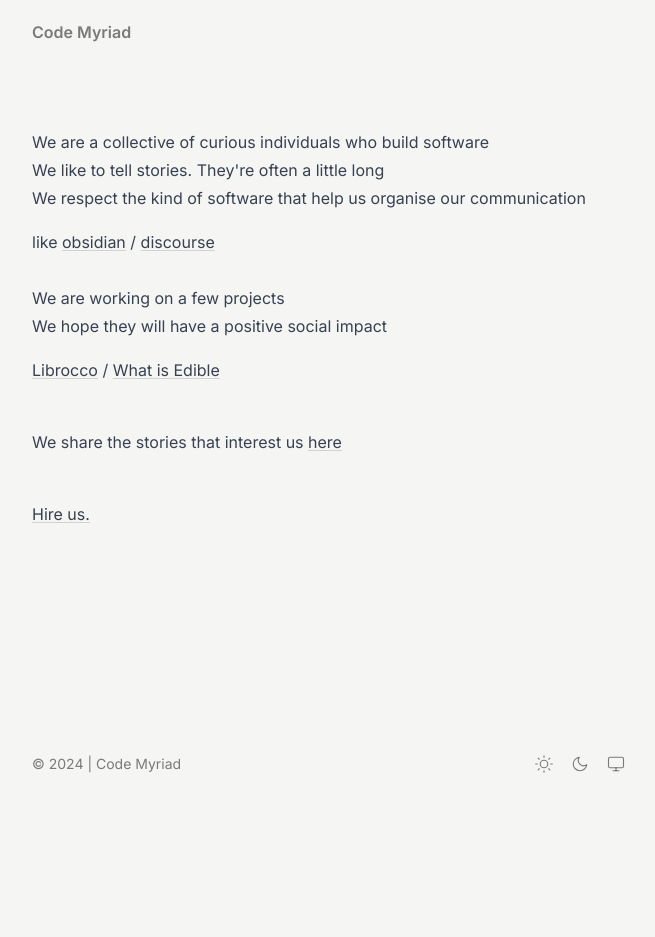
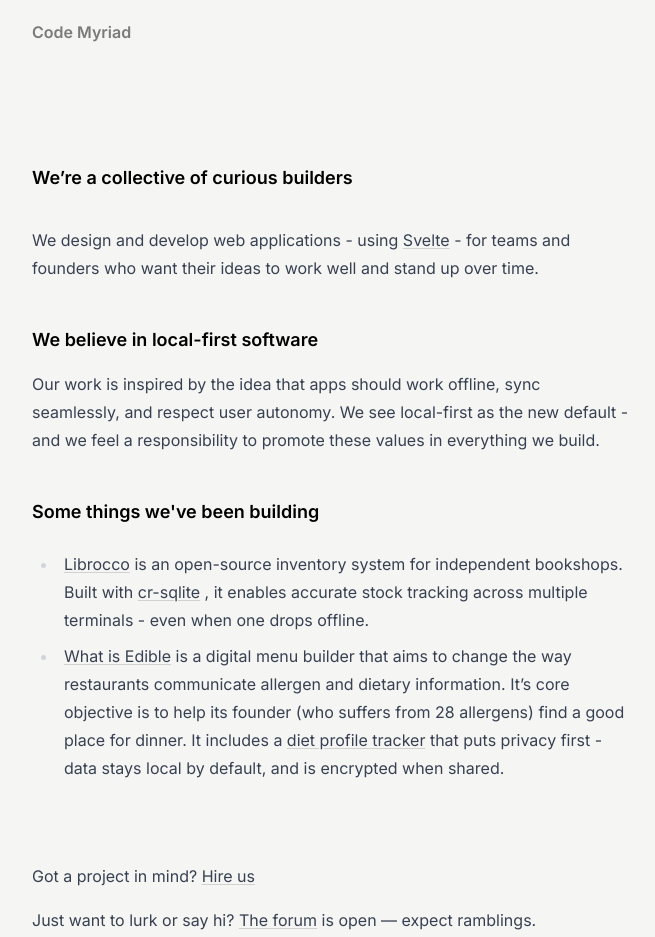
Before and after one commit to markhorn-dev/astro-nano, an Astro site: page / in a window 1280 px wide. Shown: the top 937 px of the page, without its empty margins (308-963 px from the left). Before the commit the page ends 800 px from the top, so only its background shows below. Built offline with nearby package versions, Linux system fonts and the light colour scheme; Astro itself is replaced by a stand-in of ours; a web font is replaced by a local one.

Commit message:
Improve our landing page to add details about what we do/have done

```diff
--- a/src/components/Header.astro
+++ b/src/components/Header.astro
@@ -8,9 +8,9 @@
   <Container>
     <div class="flex flex-wrap gap-y-2 justify-between">
       <Link href="/" underline={false}>
-        <div class="font-semibold">
+        <h1 class="font-semibold">
           {SITE.NAME}
-        </div>
+        </h1>
       </Link>
       <nav class="flex gap-1">
         <!-- <Link href="/blog"> blog </Link>
--- a/src/pages/index.astro
+++ b/src/pages/index.astro
@@ -22,43 +22,70 @@
   <Container>
     <div class="space-y-16">
       <section>
-        <article class="space-y-4">
-          We are a collective of curious individuals who build software
+        <article class="space-y-4 flex flex-col">
+          <h2 class="text-lg">We’re a collective of curious builders</h2>
+          <span>
+            We design and develop web applications - using
+            <Link href="https://svelte.dev/" external> Svelte </Link>
+            - for teams and founders who want their ideas to work well and stand
+            up over time.
+          </span>
+
           <br />
-          We like to tell stories. They're often a little long
+
+          <h2 class="text-lg">We believe in local-first software</h2>
+          <span>
+            Our work is inspired by the idea that apps should work offline, sync
+            seamlessly, and respect user autonomy. We see local-first as the new
+            default - and we feel a responsibility to promote these values in
+            everything we build.
+          </span>
+
           <br />
-          We respect the kind of software that help us organise our communication
-          <br />
-          like
-          <Link href="https://obsidian.md/" external> obsidian </Link>
-          {"/"}
-          <Link href="https://www.discourse.org/" external> discourse </Link>
+
+          <h2 class="text-lg">Some things we've been building</h2>
+          <ul>
+            <li>
+              <Link href="https://github.com/librocco/librocco" external>
+                Librocco
+              </Link>
+              is an open-source inventory system for independent bookshops. Built
+              with
+              <Link href="https://github.com/vlcn-io/cr-sqlite" external>
+                cr-sqlite
+              </Link>, it enables accurate stock tracking across multiple
+              terminals - even when one drops offline.
+            </li>
+
+            <li>
+              <Link href="https://whatisedible.com" external>
+                What is Edible
+              </Link>
+              is a digital menu builder that aims to change the way restaurants communicate
+              allergen and dietary information. It’s core objective is to help its
+              founder (who suffers from 28 allergens) find a good place for dinner.
+              It includes a
+              <Link href="https://dietprofile.whatisedible.com/" external>
+                diet profile tracker
+              </Link> that puts privacy first - data stays local by default, and
+              is encrypted when shared.
+            </li>
+          </ul>
 
           <br />
           <br />
 
-          We are working on a few projects
-          <br />
-          We hope they will have a positive social impact
-          <br />
-          <Link href="https://github.com/librocco/librocco" external>
-            Librocco
-          </Link>
-          {"/"}
-          <Link href="https://menus.whatisedible.com/fresh/" external>
-            What is Edible
-          </Link>
-
-          <br />
-          <br />
-
-          We share the stories that interest us
-          <Link href="https://forum.codemyriad.io/" external> here </Link>
-
-          <br />
-          <br />
-
-          <Link href="mailto:team@codemyriad.io" external> Hire us. </Link>
+          <span>
+            Got a project in mind?
+            <Link href="mailto:team@codemyriad.io" external> Hire us </Link>
+          </span>
+          <span>
+            Just want to lurk or say hi?
+            <Link href="https://forum.codemyriad.io/" external>
+              The forum
+            </Link>
+            is open — expect ramblings.
+          </span>
         </article>
       </section>
 
```
